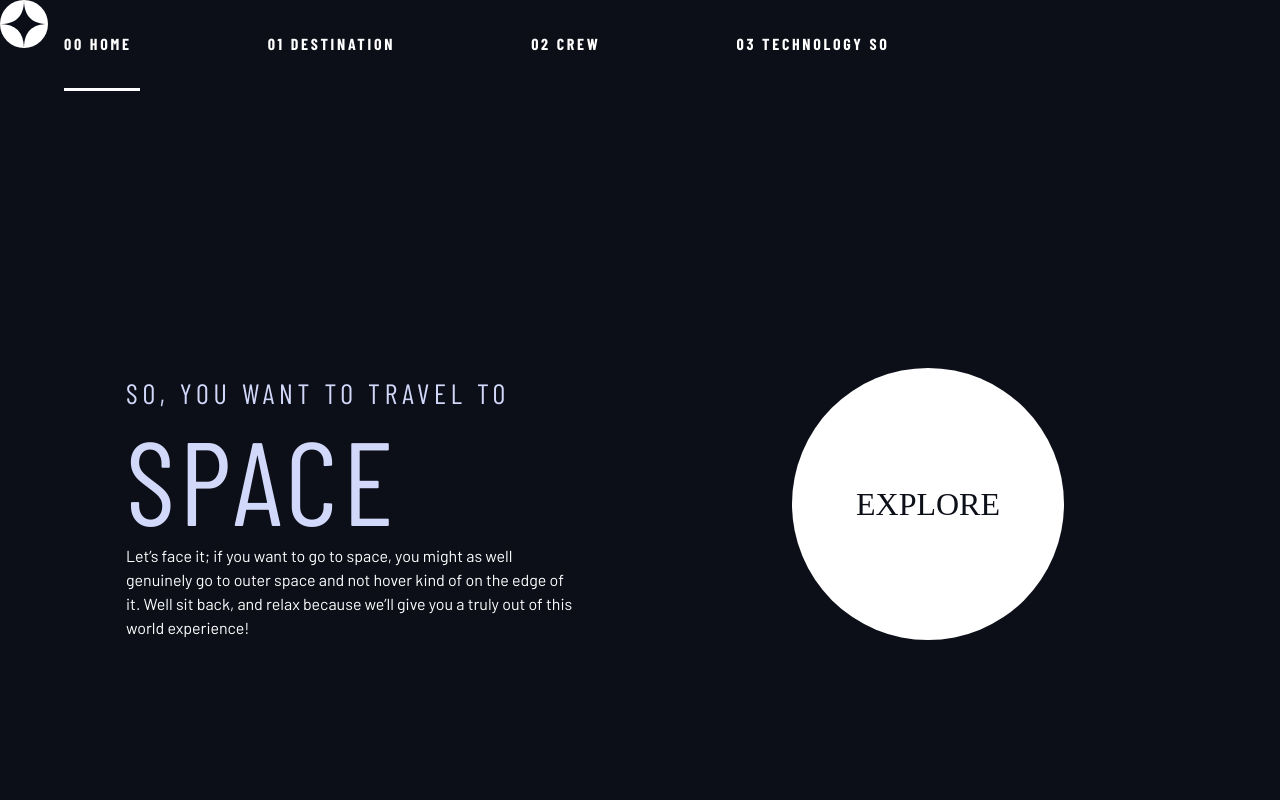
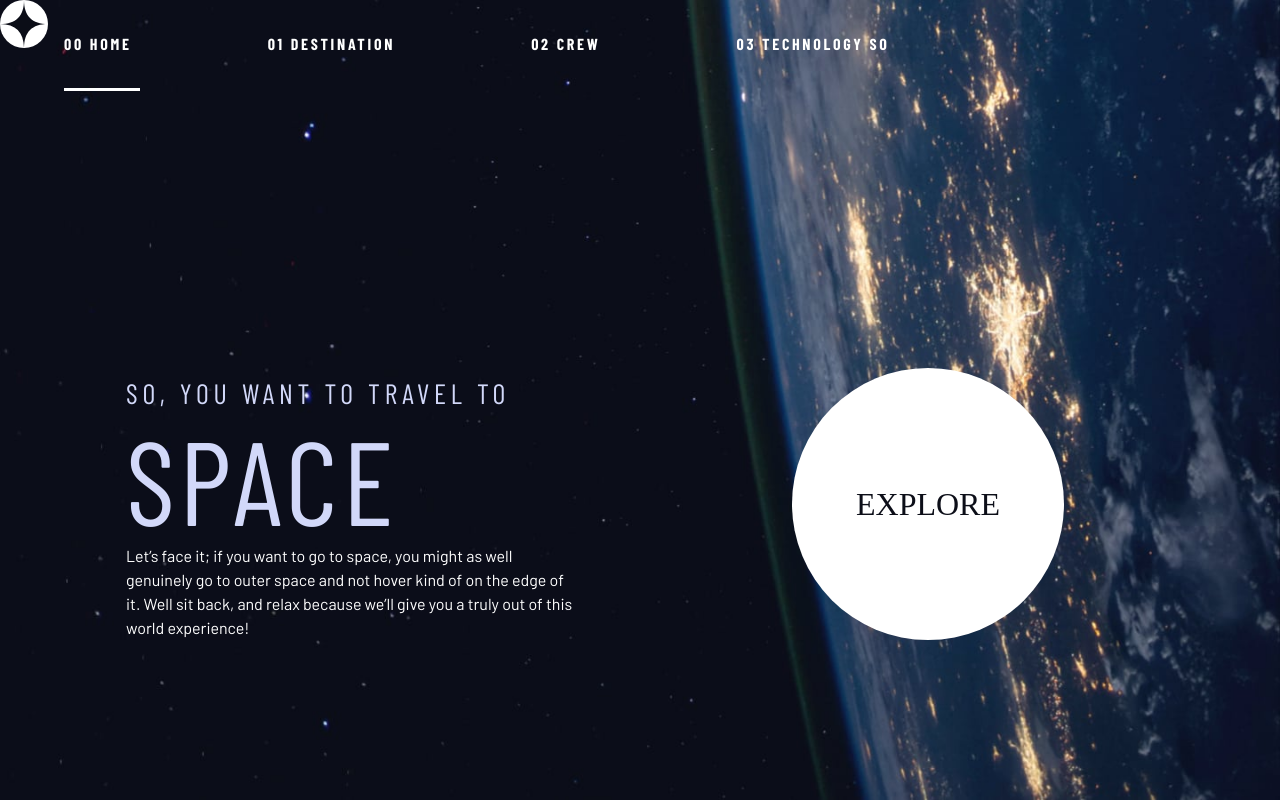
Before and after one commit to romtega/space-tourism-website, a plain HTML site: page index.html in a window 1280 px wide. Drawn offline with nearby package versions, Linux system fonts and the light colour scheme; a web font is replaced by a local one.

Commit message:
background image with media queries

```diff
--- a/css/style.css
+++ b/css/style.css
@@ -365,3 +365,29 @@ select {
 .dot-indicators > [aria-selected="true"] {
   background-color: hsl(var(--clr-white) / 1);
 }
+
+/* ------------------- */
+/* Page background     */
+/* ------------------- */
+
+body {
+  background-size: cover;
+  background-position: bottom center;
+}
+
+.home {
+  background-image: url(../assets/home/background-home-mobile.jpg);
+}
+
+@media (min-width: 35rem) {
+  .home {
+    background-position: center center;
+    background-image: url(../assets/home/background-home-tablet.jpg);
+  }
+}
+
+@media (min-width: 45rem) {
+  .home {
+    background-image: url(../assets/home/background-home-desktop.jpg);
+  }
+}
```
